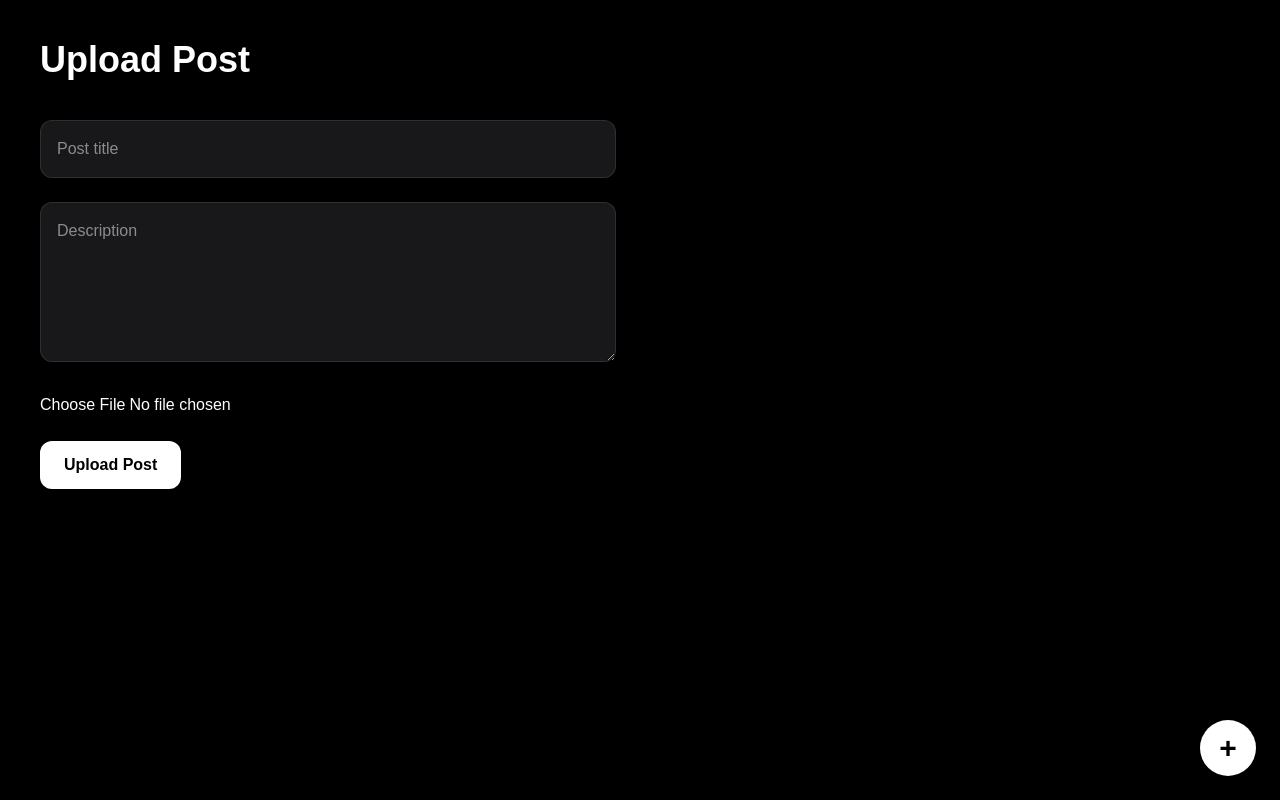
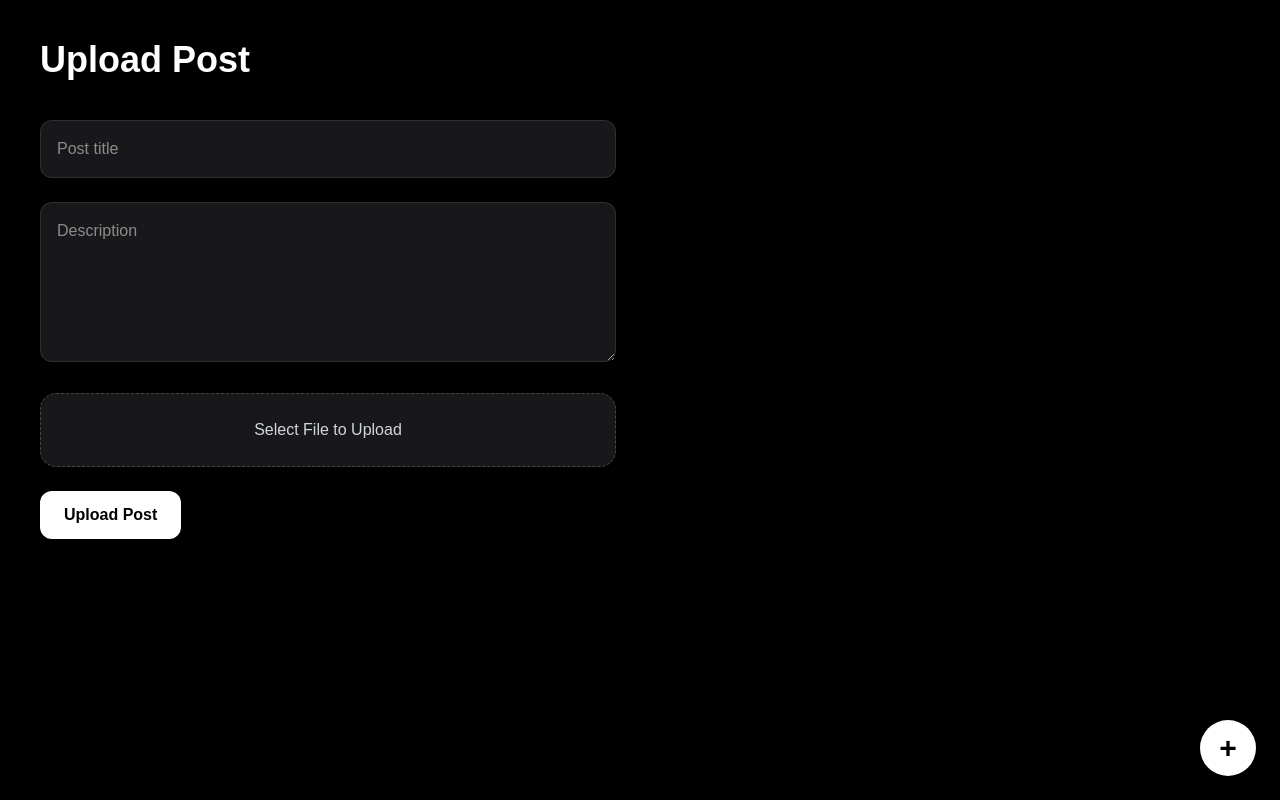
Before and after one commit to arsentile/DIGIOTS, a Next.js app: page /upload in a window 1280 px wide. Built offline with nearby package versions, Linux system fonts and the light colour scheme; no server answers.

Commit message:
added upload file system

```diff
--- a/app/upload/page.tsx
+++ b/app/upload/page.tsx
@@ -82,14 +82,29 @@ export default function UploadPage() {
           className="w-full p-4 rounded-xl bg-zinc-900 border border-white/10 h-40"
         />
 
+        <label
+  className="
+    flex items-center justify-center
+    w-full p-6
+    border border-dashed border-white/20
+    rounded-2xl cursor-pointer
+    bg-zinc-900 hover:bg-zinc-800
+    transition text-gray-300
+  "
+>
   <input
     type="file"
     accept="image/*"
     onChange={(e) =>
       setImage(e.target.files?.[0] || null)
     }
-          className="w-full"
+    className="hidden"
   />
+
+  {image
+    ? `Selected: ${image.name}`
+    : "Select File to Upload"}
+</label>
 
         <button
           onClick={handleUpload}
```
Lines whose indentation alone changed are shown as unchanged.
